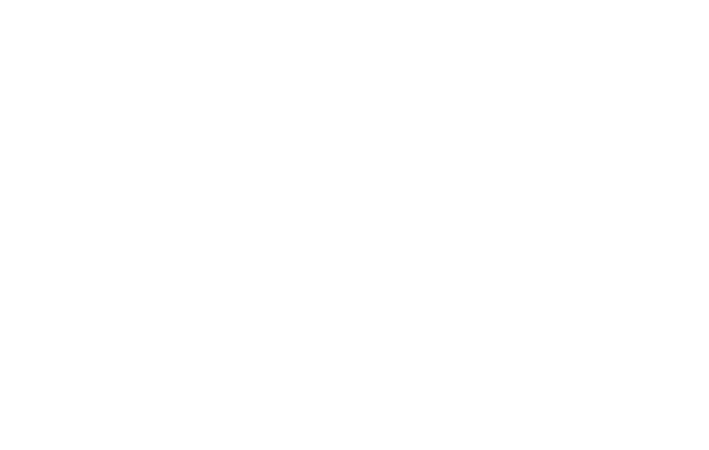
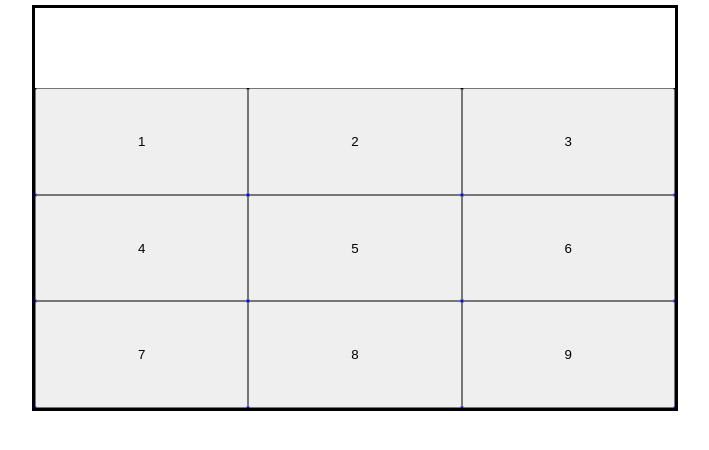
Before and after one commit to HopliteRPG/calculator, a plain HTML site: page index.html in a window 1280 px wide. Shown: the whole page, without its empty margins (293-1002 px from the left). Drawn offline with Linux system fonts and the light colour scheme.

Commit message:
Created basic html and css skeleton for calculator

```diff
--- a/index.html
+++ b/index.html
@@ -8,6 +8,30 @@
     <script src="code.js" defer></script>
 </head>
 <body>
+    <div class="calculator-div">
+        <div class="top-calculator-div">
 
+        </div>
+        <div class="bottom-calculator-div">
+            <div class="first-row-buttons">
+                <button class="calc-button">1</button>
+                <button class="calc-button">2</button>
+                <button class="calc-button">3</button>
+            </div>
+            <div class="second-row-buttons">
+                <button class="calc-button">4</button>
+                <button class="calc-button">5</button>
+                <button class="calc-button">6</button>
+            </div>
+            <div class="thrid-row-buttons">
+                <button class="calc-button">7</button>
+                <button class="calc-button">8</button>
+                <button class="calc-button">9</button>
+            </div>
+
+
+
+        </div>
+    </div>
 </body>
 </html>
--- a/styles.css
+++ b/styles.css
@@ -0,0 +1,57 @@
+html{
+    height: 100%;
+}
+body{
+    display: flex;
+    justify-content: center;
+    height: 100%;
+    width: 100%;
+}
+.calculator-div{
+    display: flex;
+    flex-direction: column;
+    height: 50%;
+    width: 50%;
+    background-color: blue ;
+    outline: solid;
+}
+
+.top-calculator-div{
+    height: 20%;
+    background-color: white;
+    outline: solid;
+}
+
+.bottom-calculator-div{
+    height: 80%;
+    display: flex;
+    flex-direction: column;
+}
+
+.first-row-buttons{
+    display: flex;
+    flex-direction: row;
+    flex: 1;
+}
+
+.second-row-buttons{
+    display: flex;
+    flex-direction: row;
+    flex: 1;
+
+
+}
+
+.thrid-row-buttons{
+    display: flex;
+    flex-direction: row;
+    flex: 1;
+
+
+}
+
+
+
+.calc-button{
+    flex: 1;
+}
```
